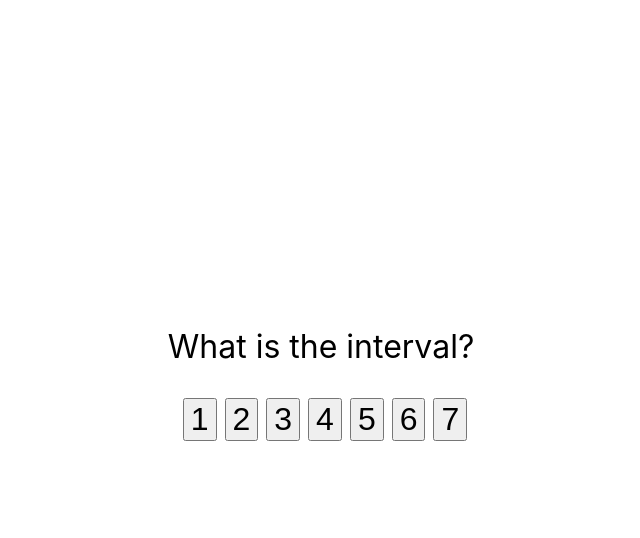
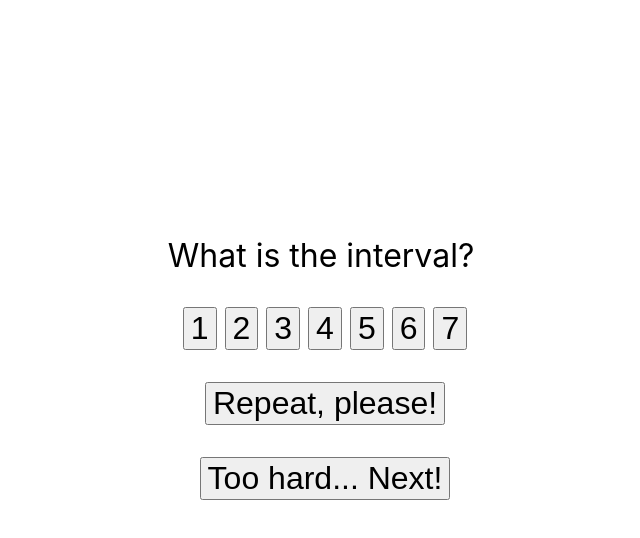
Before and after one commit to yuriteixeira/ear-training, a React (Create React App) app: page / in a window 1280 px wide. Both pictures are taken after a click on the button "Press to START!". Shown: the top 538 px of the page, without its empty margins (319-959 px from the left). Built offline with nearby package versions, Linux system fonts and the light colour scheme.

Commit message:
feat: play question and allow repeat/skip

```diff
--- a/src/App.js
+++ b/src/App.js
@@ -1,50 +1,62 @@
 /* eslint-disable jsx-a11y/accessible-emoji */
 import React, { useState } from 'react';
 import './App.css';
-import { NOTES, playNote, intervalNote, startGame } from './game.js'
+import { startGame, createIntervalQuestion, playIntervalQuestion } from './game.js'
 
 function App() {
   const [hasGameStarted, setGameStarted] = useState(false);
+  const [intervalQuestion, setIntervalQuestion] = useState(createIntervalQuestion());
 
   return (
     <div className="app">
       {!hasGameStarted &&
         <section className="start">
           <header>Ear Trainer 🎼</header>
-          <button onClick={() => start(setGameStarted)}>Press to START!</button>
+          <button onClick={() => start(setGameStarted, intervalQuestion)}>Press to START!</button>
         </section>
       }
 
       {hasGameStarted &&
-        <section className="choice">
+        <section className="question">
           <header>What is the interval?</header>
-          <button>1</button>
-          <button>2</button>
-          <button>3</button>
-          <button>4</button>
-          <button>5</button>
-          <button>6</button>
-          <button>7</button>
+
+          <section className="choice">
+            <button value={1}>1</button>
+            <button value={2}>2</button>
+            <button value={3}>3</button>
+            <button value={4}>4</button>
+            <button value={5}>5</button>
+            <button value={6}>6</button>
+            <button value={7}>7</button>
+          </section>
+
+          <section className="repeat">
+            <button onClick={() => playIntervalQuestion(intervalQuestion)}>
+              Repeat, please!
+            </button>
+          </section>
+
+          <section className="skip">
+            <button onClick={() => nextQuestion(setIntervalQuestion)}>
+              Too hard... Next!
+            </button>
+          </section>
         </section>
       }
     </div>
   );
 }
 
-async function start(setGameStarted) {
+async function start(setGameStarted, intervalQuestion) {
   startGame();
   setGameStarted(true);
+  await playIntervalQuestion(intervalQuestion);
+}
 
-  const note = NOTES.C;
-
-  await playNote(note);
-  await playNote(intervalNote(1, note));
-  await playNote(intervalNote(2, note));
-  await playNote(intervalNote(3, note));
-  await playNote(intervalNote(4, note));
-  await playNote(intervalNote(5, note));
-  await playNote(intervalNote(6, note));
-  await playNote(intervalNote(7, note));
+async function nextQuestion(setIntervalQuestion) {
+  const intervalQuestion = createIntervalQuestion();
+  setIntervalQuestion(intervalQuestion);
+  await playIntervalQuestion(intervalQuestion);
 }
 
 export default App;
--- a/src/game.js
+++ b/src/game.js
@@ -53,27 +53,34 @@ export function startGame() {
 
 export function createIntervalQuestion() {
   const createTonic = () => {
-    const note = randomNumber(Object.keys(NOTES).length - 1);
     const direction = !!parseInt(Math.random) ? 1 : -1;
     const octave = randomNumber(2) * direction;
+    const noteNumber = randomNumber(Object.keys(NOTES).length - 1);
+    const note = transposedNote(noteNumber, octave);
     return { note, octave };
   };
 
-  const createInterval = (tonicNote) => {
-    const number = randomNumber(7);
-    const note = intervalNote(number, tonicNote);
+  const createInterval = (tonic) => {
     const direction = !!parseInt(Math.random) ? 1 : -1;
     const octave = randomNumber(2) * direction;
-    return { number, note, octave }
+    const number = randomNumber(7);
+    const note = transposedNote(intervalNote(number, tonic.note), octave);
+    return { number, note, octave };
   };
 
   const tonic = createTonic();
-  const interval = createInterval(tonic.note);
+  const interval = createInterval(tonic);
   return { tonic, interval };
 }
 
 function randomNumber(max) {
   return Math.floor(Math.random() * Math.floor(max));
+}
+
+export async function playIntervalQuestion(intervalQuestion, timePerNote = 500) {
+  const { tonic, interval } = intervalQuestion;
+  await playNote(tonic.note);
+  await playNote(interval.note);
 }
 
 export function playNote(note, time = 500) {
```
Also changed, not shown: 1 other file (tests, documents, lock files or other folders).
